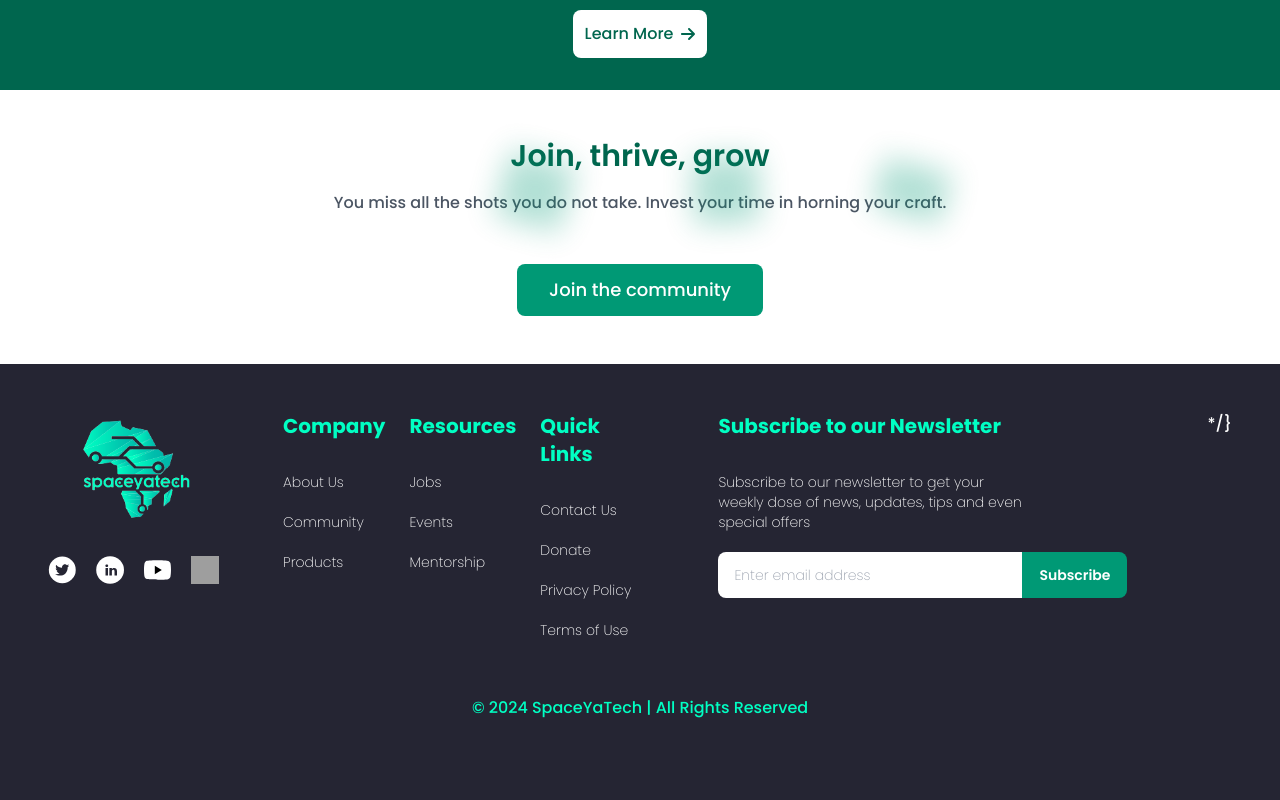
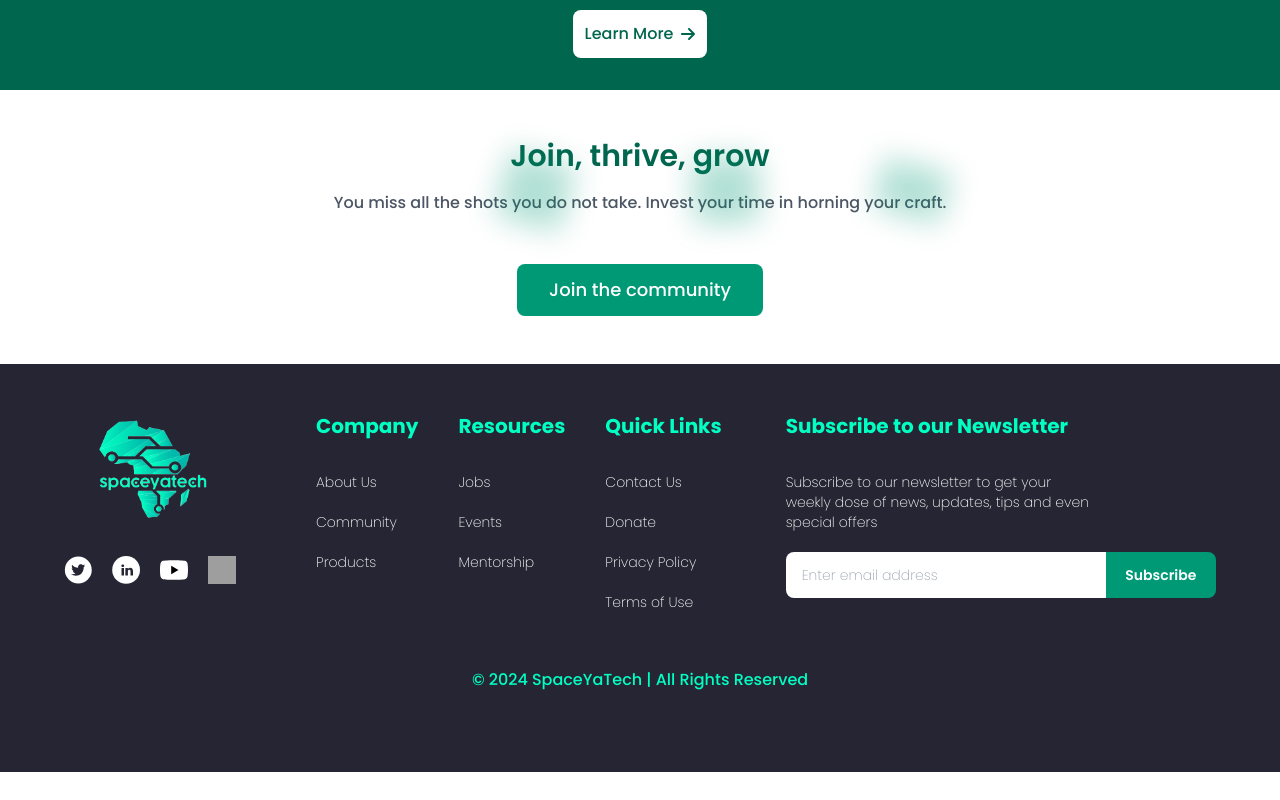
Before and after one commit to SpaceyaTech/SYT-Web-Redesign, a React (Vite) app: page / in a window 1280 px wide. Shown: the part 4576-5376 px from the top of the page. After the commit the page ends 5348 px from the top, so only its background shows below. Built offline with nearby package versions, Linux system fonts and the light colour scheme; no server answers; grey boxes are pictures that could not be loaded.

Commit message:
remove comment tag

```diff
--- a/src/APP/components/Footer2.jsx
+++ b/src/APP/components/Footer2.jsx
@@ -149,7 +149,6 @@ function Footer2() {
               </div>
             </div>
           </div>{" "}
-          */}
         </div>
 
         <div className="sm:mt-14 mt-10">
```
